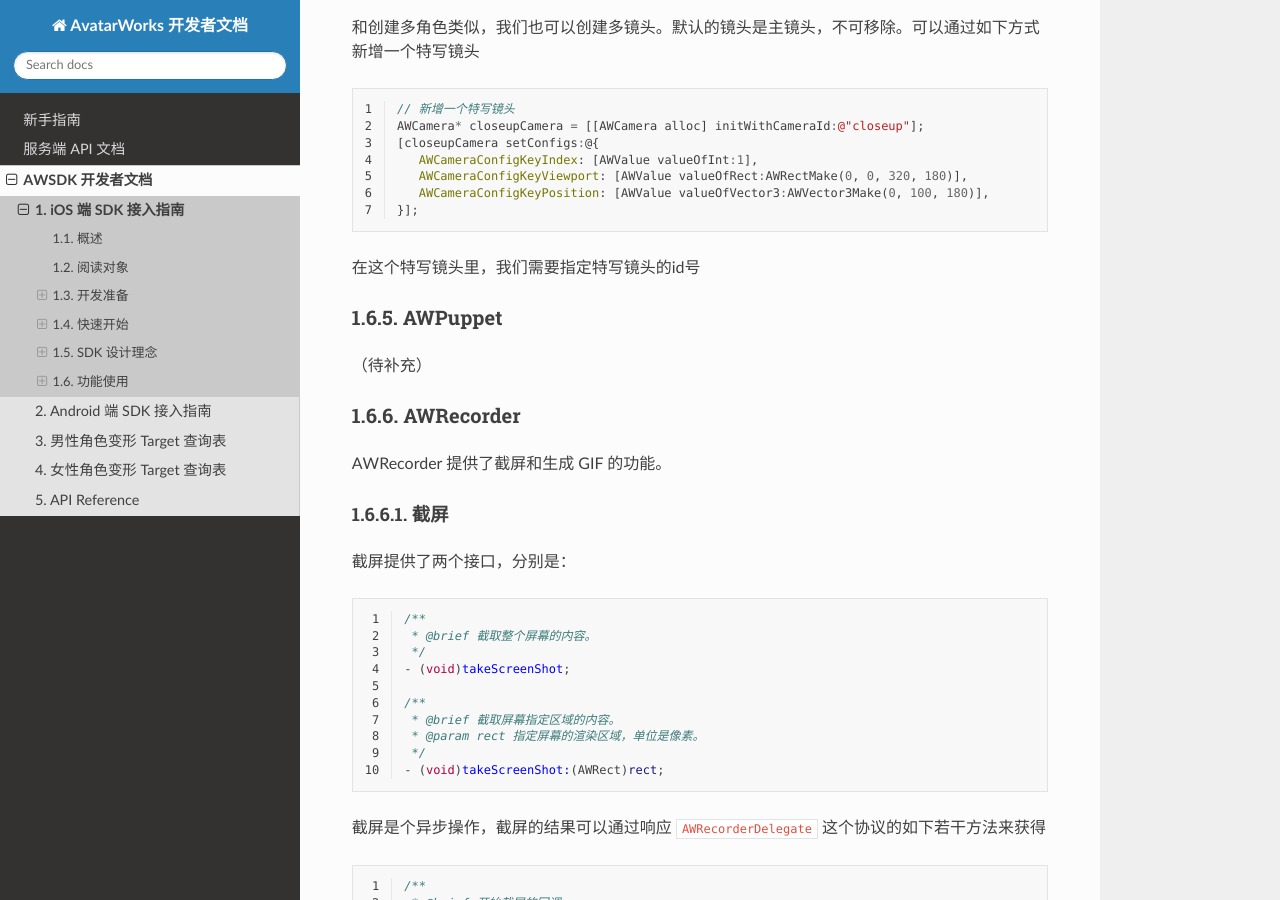
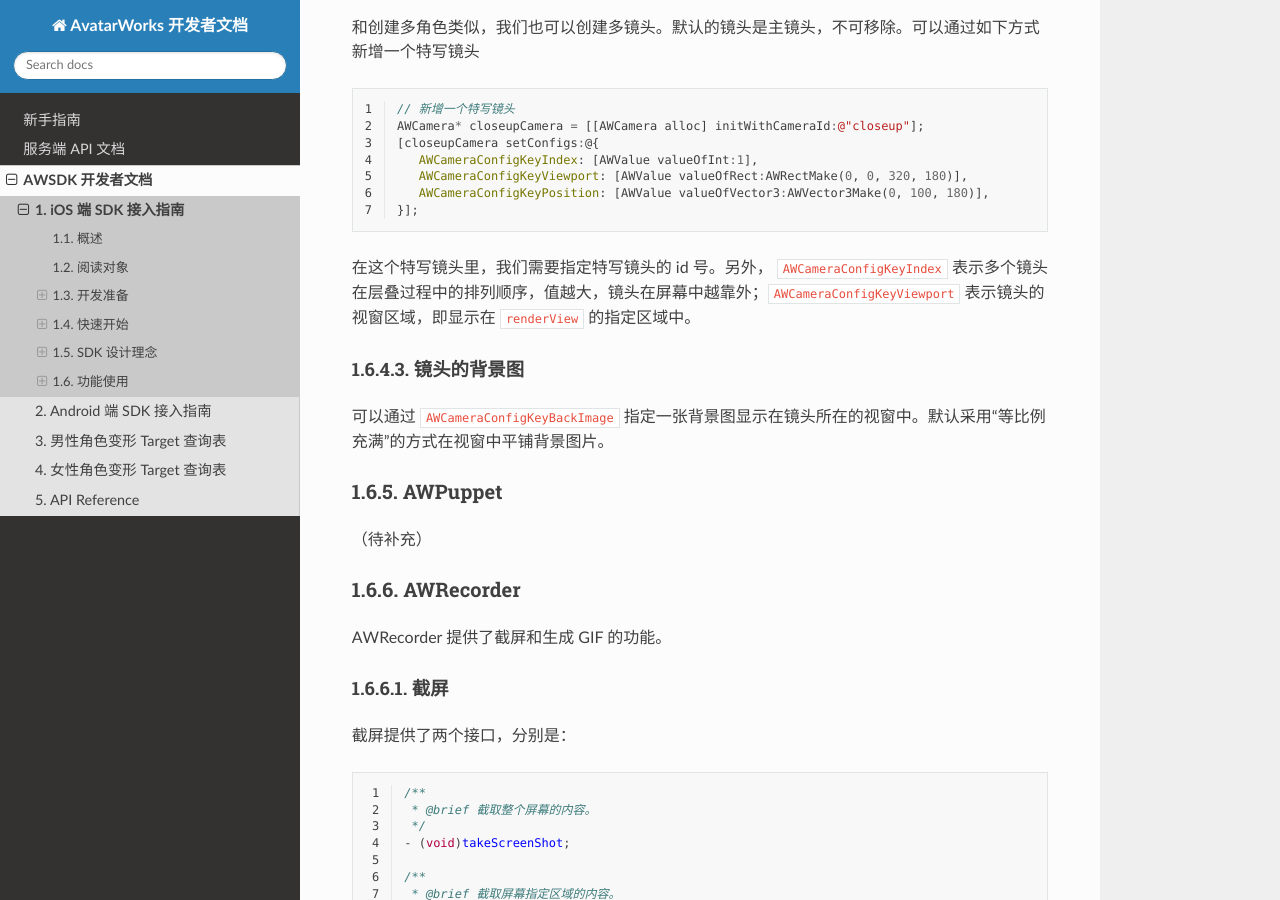
Before and after one commit to avatarworks/doc, a Sphinx documentation site: the page built from source/awsdk/ios.rst, in a window 1280 px wide and 900 px high, scrolled down 14758 px. Built offline with Sphinx 7.4.7 and the Read the Docs theme 2.0.0, drawn with Linux system fonts in a browser that asks for light colours.

Commit message:
Update ios.rst

```diff
--- a/source/awsdk/ios.rst
+++ b/source/awsdk/ios.rst
@@ -674,7 +674,12 @@ AWCamera
       AWCameraConfigKeyPosition: [AWValue valueOfVector3:AWVector3Make(0, 100, 180)],
    }];
 
-在这个特写镜头里，我们需要指定特写镜头的id号
+在这个特写镜头里，我们需要指定特写镜头的 id 号。另外， ``AWCameraConfigKeyIndex`` 表示多个镜头在层叠过程中的排列顺序，值越大，镜头在屏幕中越靠外；``AWCameraConfigKeyViewport`` 表示镜头的视窗区域，即显示在 ``renderView`` 的指定区域中。
+
+镜头的背景图
+^^^^^^^^^^
+
+可以通过 ``AWCameraConfigKeyBackImage`` 指定一张背景图显示在镜头所在的视窗中。默认采用“等比例充满”的方式在视窗中平铺背景图片。
 
 AWPuppet
 ~~~~~~~~~~~~~~~~~
```
